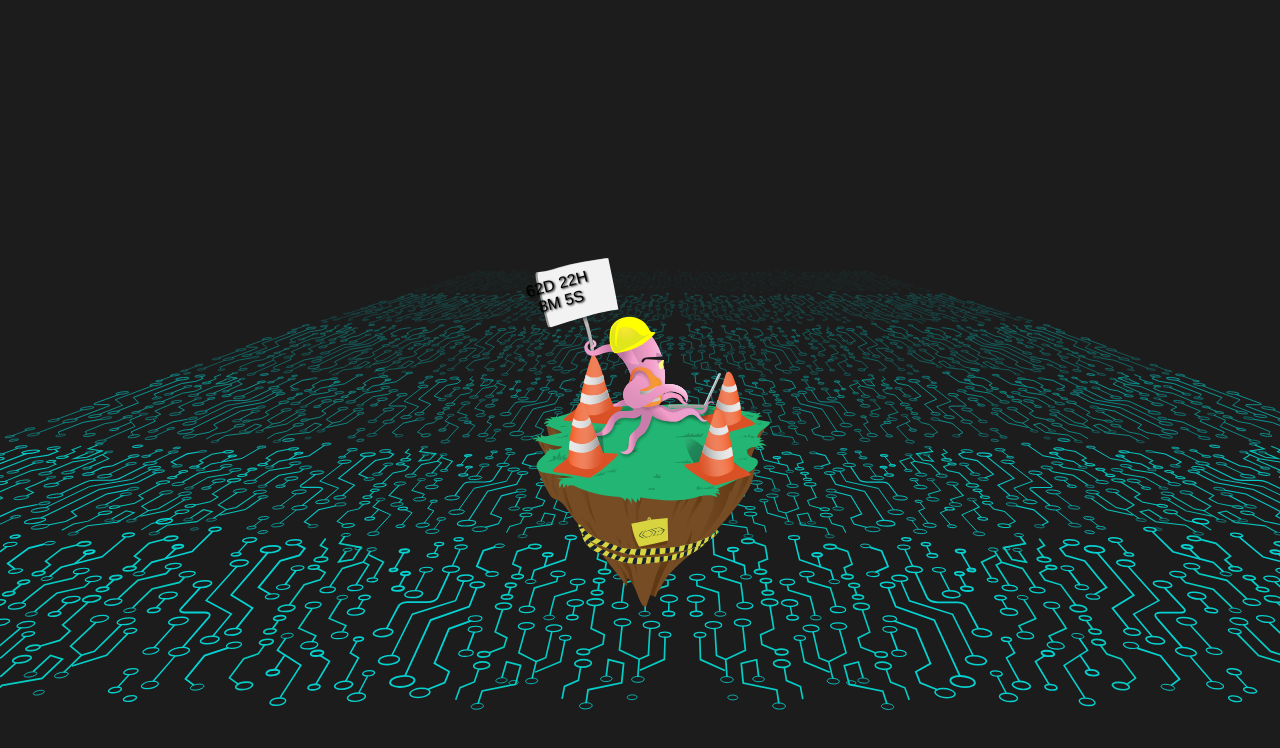
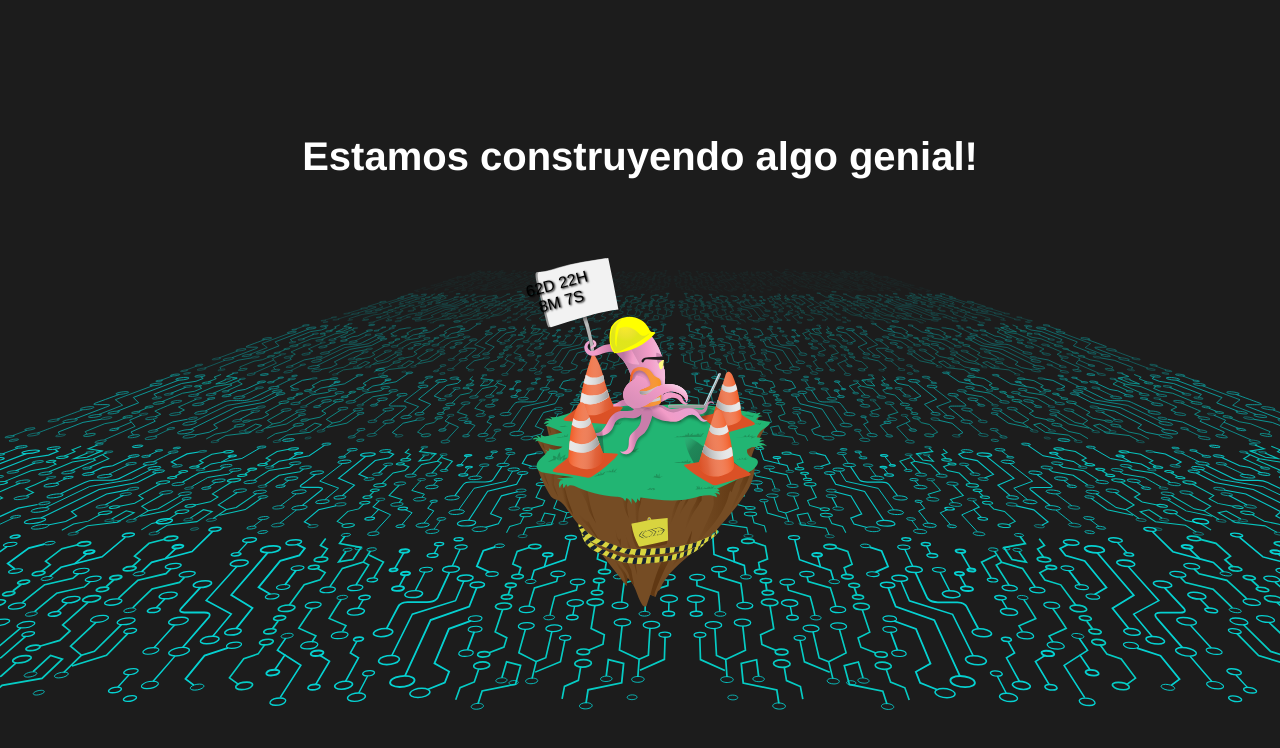
Before and after one commit to lev3l666/thecode3, a Vue app: page / in a window 1280 px wide. Shown: the top 748 px of the page. Built offline with nearby package versions, Linux system fonts and the light colour scheme.

Commit message:
added text

```diff
--- a/src/components/HelloWorld.vue
+++ b/src/components/HelloWorld.vue
@@ -1,5 +1,6 @@
 <template>
   <div>
+    <h1 class="titulo">Estamos construyendo algo genial!</h1>
     <img src="../assets/construction-octopus.svg" alt="Hello there!" class="center">
     <p id="counterText">{{days}}D {{hours}}H<br>
       {{minutes}}M {{seconds}}S</p>
@@ -53,6 +54,19 @@ html {
   margin-right: auto;
   width: 100%;
 }
+.titulo {
+  font-size: 2.5em;
+  font-weight: bold;
+  color: #fff;
+  text-align: center;
+  top: 10.5vw;
+  width: 100%;
+  height: 100%;
+  display: flex;
+  align-items: top ;
+  justify-content: center;
+  position: absolute;
+}
 
 #counterText {
   text-align: center;
```
Also changed, not shown: 1 other file (tests, documents, lock files or other folders).
